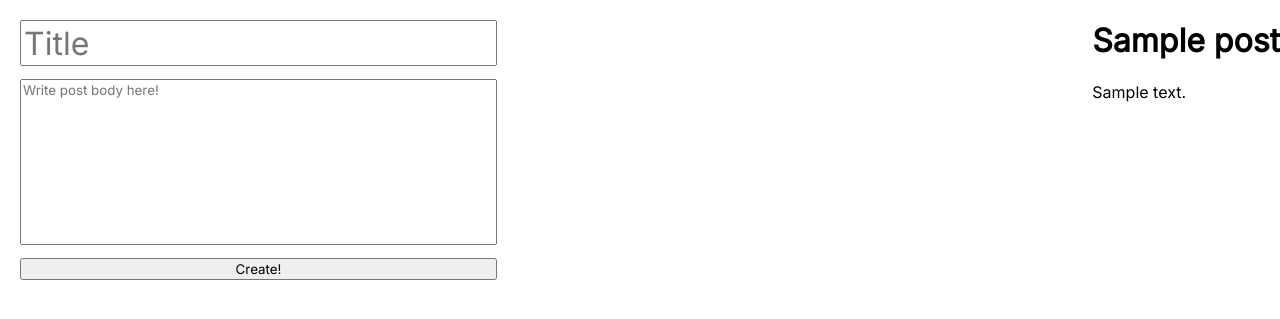
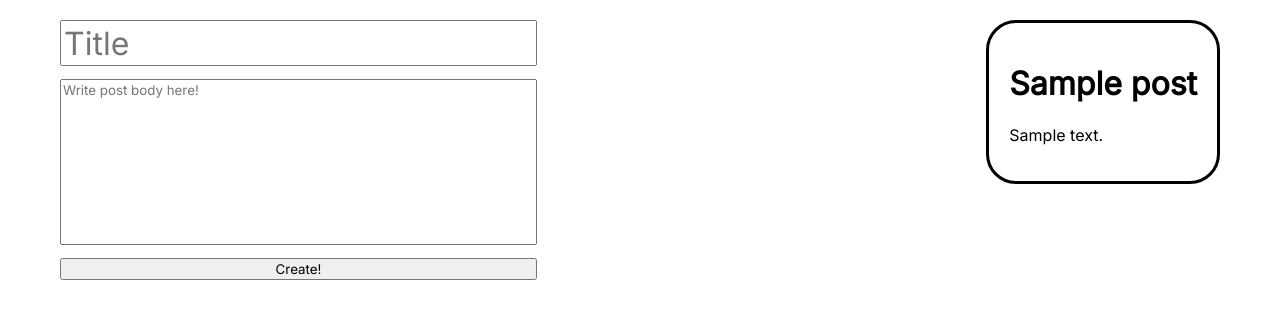
Before and after one commit to DerFacn/microblog, a Flask app: page / in a window 1280 px wide. Shown: the top 319 px of the page. Run offline with Flask 3, Linux system fonts and the light colour scheme; tables that the repository leaves empty hold one stand-in row (values such as "Sample post").

Commit message:
Posts maded

```diff
--- a/app/static/styles.css
+++ b/app/static/styles.css
@@ -11,6 +11,8 @@ body {
     display: flex;
     align-items: content;
     justify-content: space-between;
+    width: 1200px;
+    margin: 0 auto;
 }
 
 .left-col {
@@ -34,5 +36,15 @@ body {
 }
 
 .right-col {
+    display: flex;
+    flex-direction: column;
+    justify-content: space-between;
+    margin: 20px;
+    gap: 1em;
+}
 
+.right-col .post {
+    border: 3px solid black;
+    border-radius: 30px;
+    padding: 20px;
 }
--- a/app/templates/index.html
+++ b/app/templates/index.html
@@ -22,8 +22,10 @@
         </div>
         <div class="right-col">
             {% for post in posts %}
-            <h1>{{ post.title }}</h1>
-            <p>{{ post.body }}</p>
+            <div class="post">
+                <h1>{{ post.title }}</h1>
+                <p>{{ post.body }}</p>
+            </div>
             {% endfor %}
         </div>
     </div>
```
